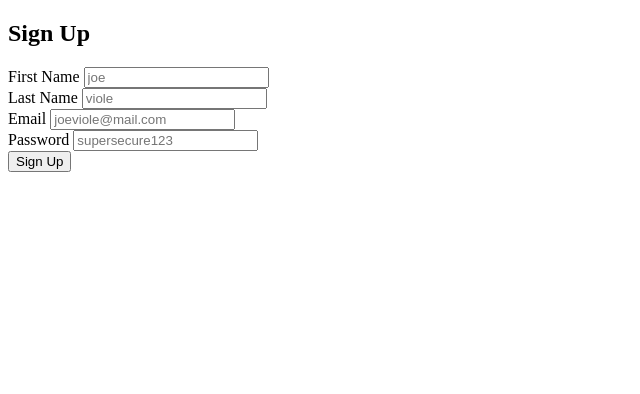
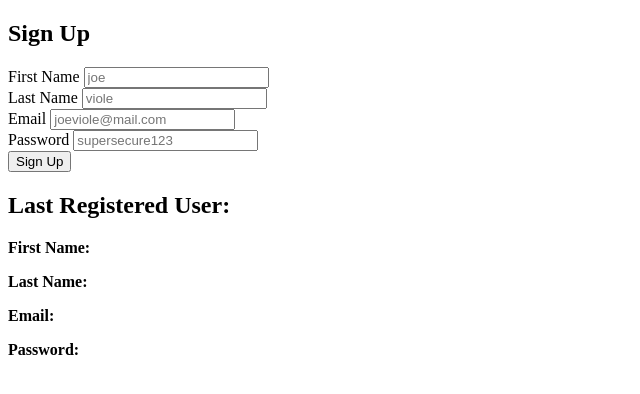
Before and after one commit to Bilkis2023/Objects-store, a plain HTML site: page index.html in a window 1280 px wide. Shown: the whole page, without its empty margins (0-640 px from the left). Drawn offline with Linux system fonts and the light colour scheme.

Commit message:
add last user registered card

```diff
--- a/index.html
+++ b/index.html
@@ -37,7 +37,17 @@
             </form>
 
         </div>
+         <div class="card" >
+            <h2>Last Registered User:</h2>
+            <p><strong>First Name:</strong><span id="user-first-name"></span></p>
+            <p><strong>Last Name:</strong><span id="user-last-name" ></span></p>
+            <p><strong>Email:</strong><span id="user-email" ></span></p>
+            <p><strong>Password:</strong><span id="user-password" ></span></p>
+
+         </div>
+
     </div>
+    <script src="./script.js" ></script>
 </body>
 
 </html>
```
